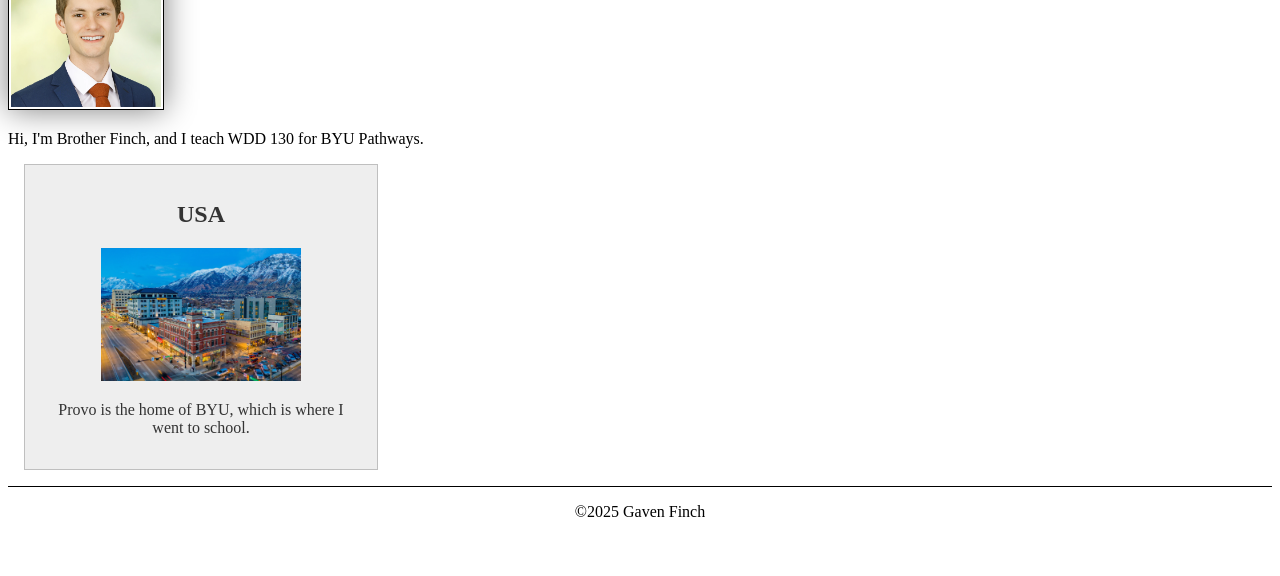
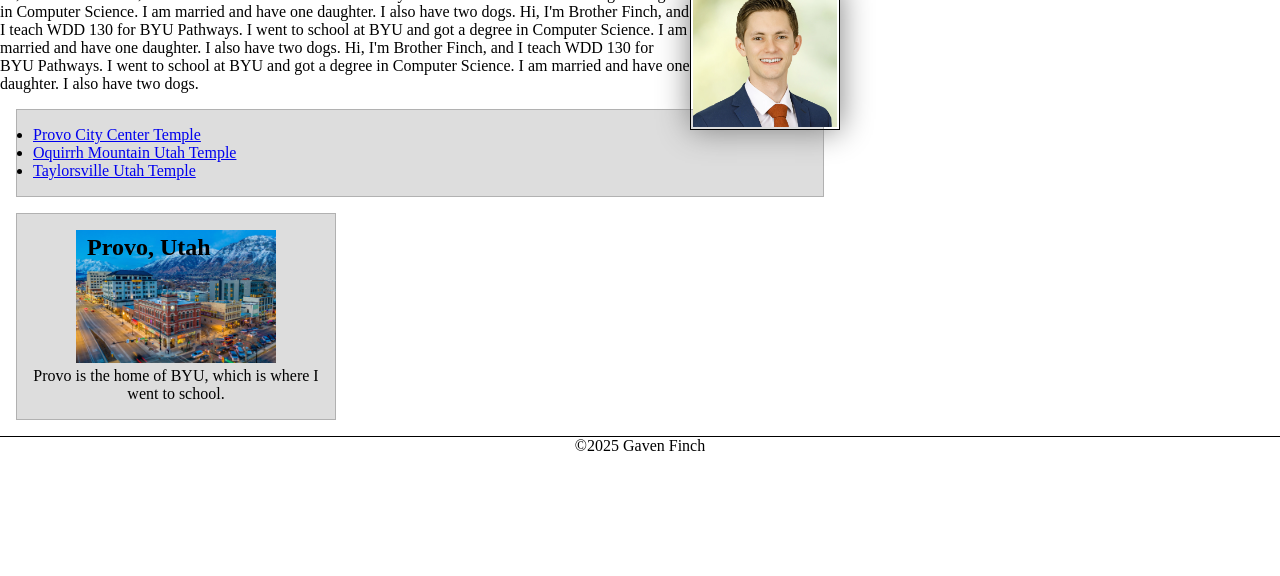
Before and after one commit to twigleg2/wdd130, a plain HTML site: page index.html in a window 1280 px wide. Shown: the part 224-800 px from the top of the page. Drawn offline with Linux system fonts and the light colour scheme.

Commit message:
Finish code along week 3

```diff
--- a/index.html
+++ b/index.html
@@ -15,19 +15,42 @@
         <nav>
             <a href="#">Home</a>
             <a href="wwr/">Rafting Website</a>
+            <a href="https://linkedin.com">Linkedin</a>
+            <a href="https://facebook.com">Facebook</a>
         </nav>
     </header>
 
     <main>
         <h1>Gaven Finch | WDD 130</h1>
-        <img src="images/profile.webp" alt="Gaven Finch" width="200">
+        <img src=" images/profile.webp" alt="Gaven Finch">
         <p>
             Hi, I'm Brother Finch, and I teach WDD 130 for BYU Pathways.
+            I went to school at BYU and got a degree in Computer Science.
+            I am married and have one daughter.
+            I also have two dogs.
+
+            Hi, I'm Brother Finch, and I teach WDD 130 for BYU Pathways.
+            I went to school at BYU and got a degree in Computer Science.
+            I am married and have one daughter.
+            I also have two dogs.
+
+            Hi, I'm Brother Finch, and I teach WDD 130 for BYU Pathways.
+            I went to school at BYU and got a degree in Computer Science.
+            I am married and have one daughter.
+            I also have two dogs.
         </p>
+        <ul class="box">
+            <li><a href="https://www.churchofjesuschrist.org/temples/details/provo-city-center-temple?lang=eng"
+                    target="_blank">Provo City Center Temple</a></li>
+            <li><a href="https://www.churchofjesuschrist.org/temples/details/oquirrh-mountain-utah-temple?lang=eng"
+                    target="_blank">Oquirrh Mountain Utah Temple</a></li>
+            <li><a href="https://www.churchofjesuschrist.org/temples/details/taylorsville-utah-temple?lang=eng"
+                    target="_blank">Taylorsville Utah Temple</a></li>
+        </ul>
     </main>
 
-    <aside>
-        <h2>USA</h2>
+    <aside class="box">
+        <h2>Provo, Utah</h2>
         <img src="images/downtown-provo.webp" alt="Downtown Provo, Utah">
         <p>Provo is the home of BYU, which is where I went to school.</p>
     </aside>
--- a/styles/styles.css
+++ b/styles/styles.css
@@ -1,3 +1,9 @@
+* {
+    margin: 0;
+    padding: 0;
+    box-sizing: border-box;
+}
+
 main {
     max-width: 840px;
 }
@@ -18,13 +24,15 @@ h1 {
 }
 
 aside {
+    position: relative;
     width: 20rem;
-    margin: 1rem;
-    border: 1px solid rgb(0 0 0 / 0.2);
-    padding: 1rem;
-    background-color: #eee;
-    color: #333;
     text-align: center;
+}
+
+aside h2 {
+    position: absolute;
+    top: 20px;
+    left: 70px;
 }
 
 aside img {
@@ -33,6 +41,7 @@ aside img {
 }
 
 main img {
+    float: right;
     width: 150px;
     height: auto;
     border: 1px solid black;
@@ -49,3 +58,13 @@ footer {
     border-top: 1px solid #000;
     text-align: center;
 }
+
+/* CSS class selectors */
+
+.box {
+    margin: 1rem;
+    padding: 1rem;
+    border: 1px solid rgb(0 0 0 / 0.2);
+    background-color: #ddd;
+    color: black;
+}
```
